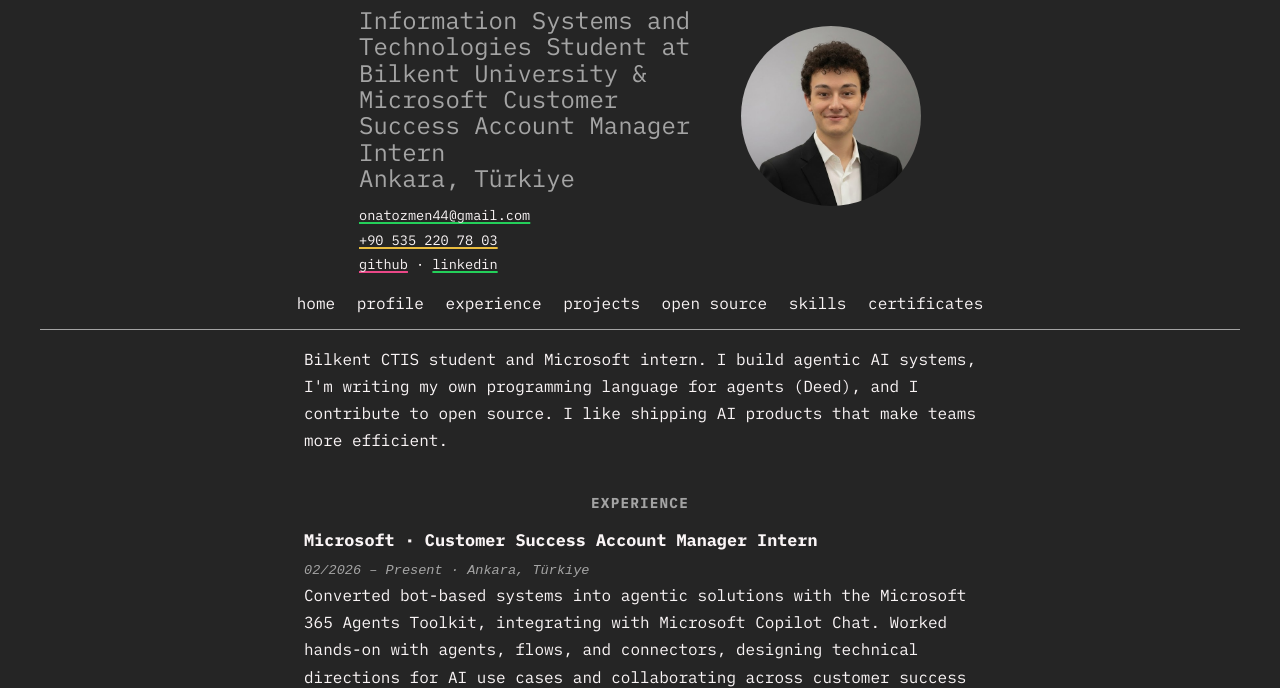
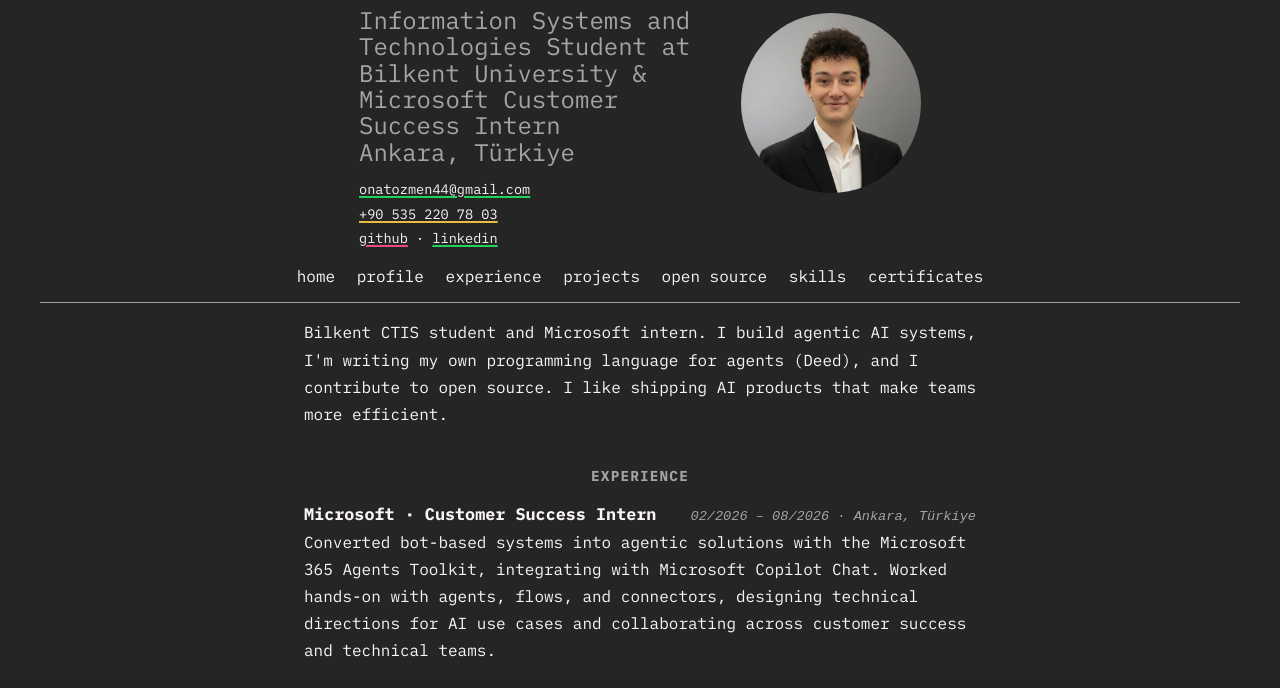
Before and after one commit to onatozmenn/onatozmenn.github.io, a plain HTML site: page index.html in a window 1280 px wide. Shown: the part 100-788 px from the top of the page. Drawn offline with Linux system fonts and the light colour scheme; no server answers; a web font is replaced by a local one.

Commit message:
Update title to Customer Success Intern and dates to 02/2026 - 08/2026

```diff
--- a/index.html
+++ b/index.html
@@ -5,7 +5,7 @@
 <meta name="viewport" content="width=device-width, initial-scale=1.0">
 <title>Onat Özmen</title>
 <link rel="icon" type="image/svg+xml" href="favicon.svg">
-<meta name="description" content="Onat Özmen. CTIS student at Bilkent University and Microsoft Customer Success Account Manager Intern building LLM-powered and agentic AI systems.">
+<meta name="description" content="Onat Özmen. CTIS student at Bilkent University and Microsoft Customer Success Intern building LLM-powered and agentic AI systems.">
 <style>
   @font-face{font-family:iA Writer Mono;font-style:normal;font-display:block;font-weight:400;src:url(fonts/latin-400-normal.woff2)format("woff2"),url(fonts/latin-400-normal.woff)format("woff")}
   @font-face{font-family:iA Writer Mono;font-style:normal;font-display:block;font-weight:700;src:url(fonts/latin-700-normal.woff2)format("woff2"),url(fonts/latin-700-normal.woff)format("woff")}
@@ -120,7 +120,7 @@
   <div class="header-section">
     <div class="header-frame">
       <h1>Onat Özmen</h1>
-      <h2>Information Systems and Technologies Student at Bilkent University &amp; Microsoft Customer Success Account Manager Intern<br>Ankara, Türkiye</h2>
+      <h2>Information Systems and Technologies Student at Bilkent University &amp; Microsoft Customer Success Intern<br>Ankara, Türkiye</h2>
       <div class="header-contacts">
         <a href="mailto:onatozmen44@gmail.com">onatozmen44@gmail.com</a><br>
         <a href="tel:+905352207803">+90 535 220 78 03</a><br>
@@ -154,8 +154,8 @@
 
   <div class="item">
     <div class="item-head">
-      <span class="item-title">Microsoft · Customer Success Account Manager Intern</span>
-      <span class="item-meta">02/2026 – Present · Ankara, Türkiye</span>
+      <span class="item-title">Microsoft · Customer Success Intern</span>
+      <span class="item-meta">02/2026 – 08/2026 · Ankara, Türkiye</span>
     </div>
     <p>Converted bot-based systems into agentic solutions with the Microsoft 365 Agents Toolkit, integrating with Microsoft Copilot Chat. Worked hands-on with agents, flows, and connectors, designing technical directions for AI use cases and collaborating across customer success and technical teams.</p>
   </div>
```
